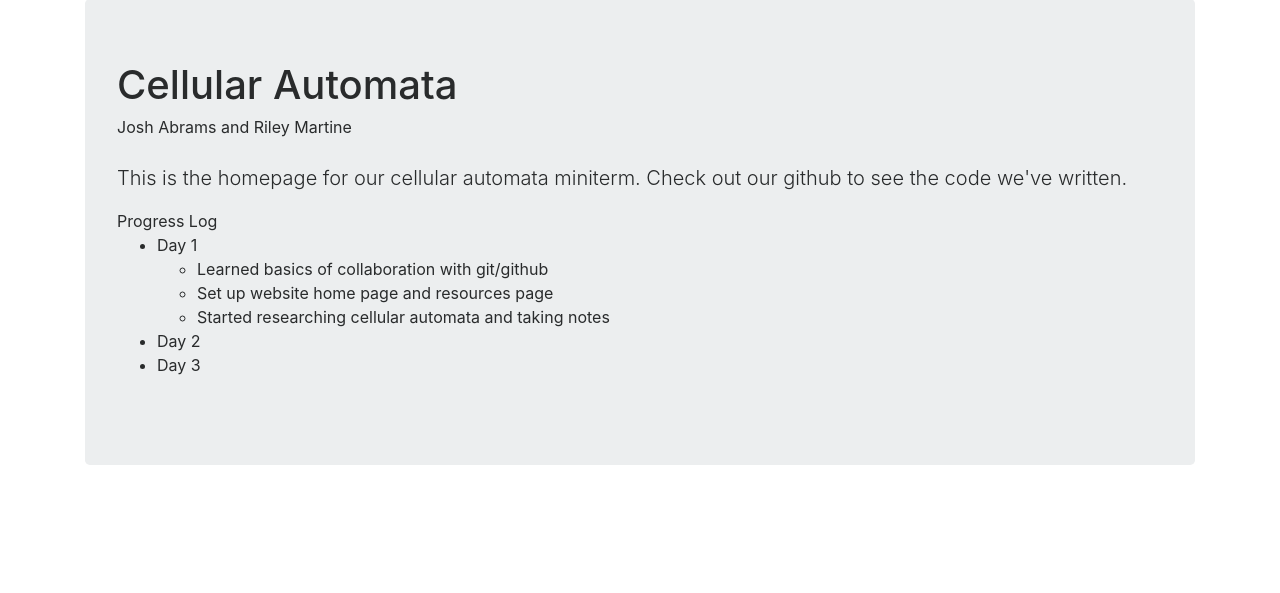
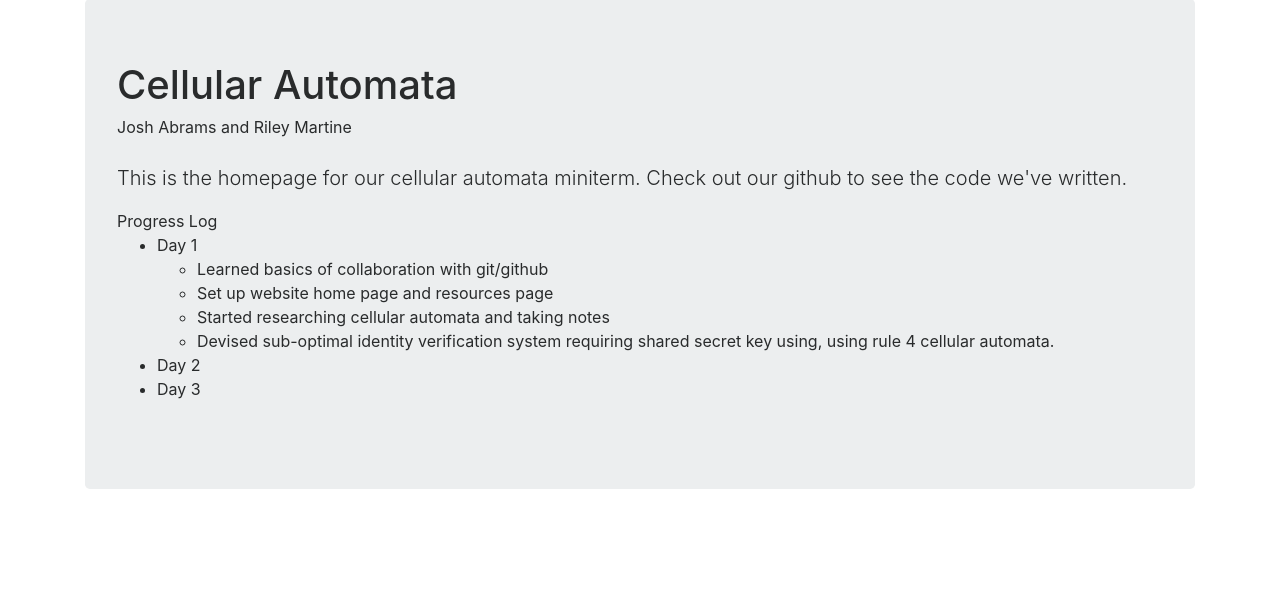
Before and after one commit to riley-martine/cell_auto_site, a PHP site: page / in a window 1280 px wide. Shown: the part 73-666 px from the top of the page. Run offline with PHP 8.4, Linux system fonts and the light colour scheme; some libraries are stand-ins or nearby versions.

Commit message:
Add ID verification idea to day 1

```diff
--- a/index.php
+++ b/index.php
@@ -27,7 +27,7 @@
           <li>Learned basics of collaboration with git/github</li>
           <li>Set up website home page and resources page</li>
           <li>Started researching cellular automata and taking notes</li>
-
+          <li>Devised sub-optimal identity verification system requiring shared secret key using, using rule 4 cellular automata.</li>
         </ul></li>
 
         <li>Day 2<ul>
```
